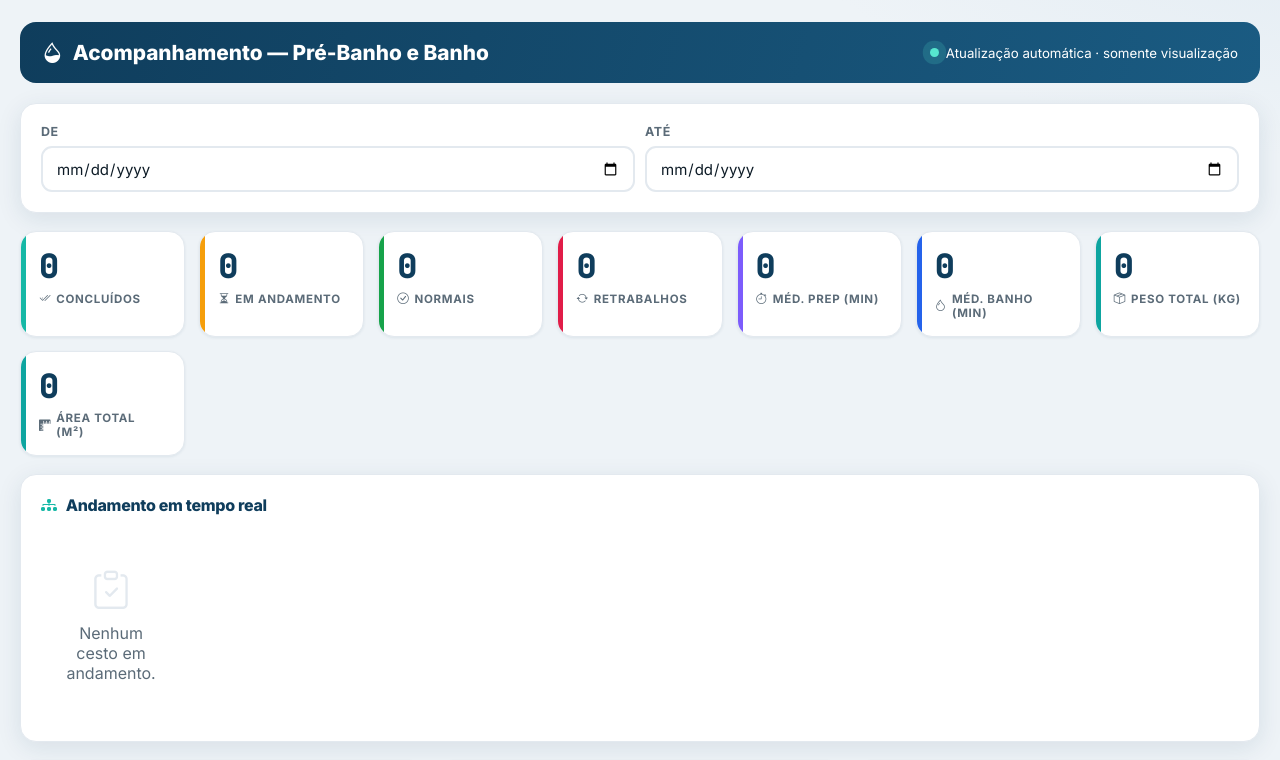
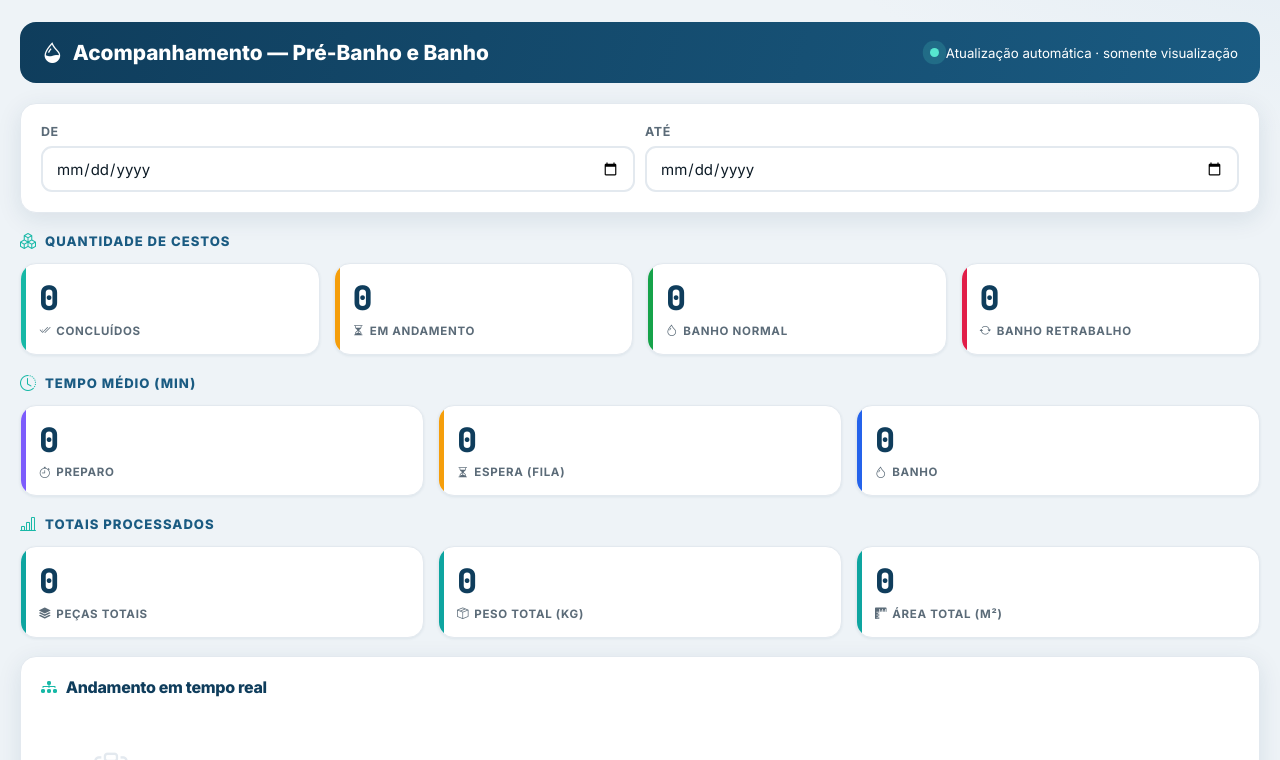
Before and after one commit to gu1001216-arch/BANHOFINAL, a Flask app: page /painel in a window 1280 px wide. Shown: the top 760 px of the page. Run offline with Flask 3, Linux system fonts and the light colour scheme; data that the repository does not hold is empty.

Commit message:
Add files via upload

```diff
--- a/app.py
+++ b/app.py
@@ -364,6 +364,10 @@ class Card(Base):
             peso_total += p_unit * q
         pausas = _pausas_resumo(self.pausas_json)
         total_pausa_min = round(pausas['total_seg'] / 60, 1)
+        # tempo de espera = início do banho − fim da preparação (parado na fila)
+        espera_min = 0.0
+        if self.banho_inicio and self.prep_fim:
+            espera_min = round(max(0, (self.banho_inicio - self.prep_fim).total_seconds()) / 60, 1)
         return {
             'id': self.id, 'estado': self.estado,
             'numero_cesto': self.numero_cesto,
@@ -380,8 +384,11 @@ class Card(Base):
             'operador_banho_inicio': self.operador_banho_inicio or self.operador_banho or '',
             'operador_banho_fim': self.operador_banho_fim or '',
             'prep_inicio': fmt(self.prep_inicio), 'prep_fim': fmt(self.prep_fim),
+            'prep_inicio_data': fmt_data(self.prep_inicio), 'prep_inicio_hora': fmt_hora(self.prep_inicio),
+            'prep_fim_data': fmt_data(self.prep_fim), 'prep_fim_hora': fmt_hora(self.prep_fim),
             'prep_minutos': round(self.prep_minutos or 0, 1),
             'total_pausa_min': total_pausa_min,
+            'espera_min': espera_min,
             'banho_inicio': fmt(self.banho_inicio), 'banho_fim': fmt(self.banho_fim),
             'banho_inicio_data': fmt_data(self.banho_inicio),
             'banho_inicio_hora': fmt_hora(self.banho_inicio),
@@ -956,12 +963,22 @@ def _coletar_dados(de=None, ate=None):
         ativos = db.query(Card).filter(Card.estado.in_(ESTADOS_ATIVOS)).order_by(Card.id.desc()).all()
         normais = sum(1 for c in cards if c.tipo == 'Normal')
         retrab = sum(1 for c in cards if c.tipo == 'Retrabalho')
+        # banho normal/retrabalho = TODOS (em andamento + concluídos) daquele tipo
+        todos_para_tipo = list(cards) + list(ativos)
+        banho_normal = sum(1 for c in todos_para_tipo if c.tipo == 'Normal')
+        banho_retrab = sum(1 for c in todos_para_tipo if c.tipo == 'Retrabalho')
         tp = [c.prep_minutos for c in cards if c.prep_minutos]
         tb = [c.banho_minutos for c in cards if c.banho_minutos]
+        # tempo de espera (fila) = início banho − fim preparação
+        esperas = []
+        for c in cards:
+            if c.banho_inicio and c.prep_fim:
+                esperas.append(max(0, (c.banho_inicio - c.prep_fim).total_seconds()) / 60)
         por_proc, por_dia = {}, {}
         peso_por_dia, area_por_dia = {}, {}
         peso_total_geral = 0.0
         area_total_geral = 0.0
+        pecas_total_geral = 0
         for c in cards:
             p = c.processo or 'Sem processo'
             por_proc[p] = por_proc.get(p, 0) + 1
@@ -972,15 +989,19 @@ def _coletar_dados(de=None, ate=None):
             area_por_dia[dia] = round(area_por_dia.get(dia, 0) + dd['area_total'], 3)
             peso_total_geral += dd['peso_total']
             area_total_geral += dd['area_total']
+            pecas_total_geral += dd['qtd_total']
         return {
             'total': len(cards), 'normais': normais, 'retrabalhos': retrab,
             'em_andamento': len(ativos),
+            'banho_normal': banho_normal, 'banho_retrabalho': banho_retrab,
             'media_prep': round(sum(tp) / len(tp), 1) if tp else 0,
             'media_banho': round(sum(tb) / len(tb), 1) if tb else 0,
+            'media_espera': round(sum(esperas) / len(esperas), 1) if esperas else 0,
             'por_processo': por_proc, 'por_dia': por_dia,
             'peso_por_dia': peso_por_dia, 'area_por_dia': area_por_dia,
             'peso_total_geral': round(peso_total_geral, 1),
             'area_total_geral': round(area_total_geral, 2),
+            'pecas_total_geral': pecas_total_geral,
             'ativos': [c.to_dict() for c in ativos],
             'registros': [c.to_dict() for c in sorted(cards, key=lambda x: x.id, reverse=True)[:200]],
         }
@@ -1038,9 +1059,11 @@ def _gerar_excel(tipo):
             headers = ['ID', 'Cesto', 'OP (Ordem)', 'Código', 'Texto breve', 'Qtd',
                        'Área total (m²)', 'Peso total (kg)',
                        'Processo', 'Tipo', 'Operador Prep', 'Nº oper.',
-                       'Início', 'Fim', 'Tempo prep (min)', 'Tempo parada (min)',
+                       'Início Prep - Data', 'Início Prep - Hora',
+                       'Fim Prep - Data', 'Fim Prep - Hora',
+                       'Tempo prep (min)', 'Tempo parada (min)',
                        'Pausas (por motivo)', 'Observação']
-            larg = [6, 7, 14, 14, 30, 7, 14, 14, 22, 12, 18, 9, 19, 19, 13, 14, 30, 28]
+            larg = [6, 7, 14, 14, 30, 7, 14, 14, 22, 12, 18, 9, 16, 14, 16, 14, 13, 14, 30, 28]
 
         elif tipo == 'banho':
             ws.title = 'Banho'
@@ -1048,10 +1071,11 @@ def _gerar_excel(tipo):
                        'Área total (m²)', 'Peso total (kg)',
                        'Processo', 'Tipo',
                        'Operador Banho Início', 'Operador Banho Fim',
+                       'Fim Prep - Data', 'Fim Prep - Hora',
                        'Início Banho - Data', 'Início Banho - Hora',
                        'Final Banho - Data', 'Final Banho - Hora',
-                       'Tempo banho (min)', 'Observação banho']
-            larg = [6, 7, 14, 14, 30, 7, 14, 14, 22, 12, 20, 20, 16, 14, 16, 14, 14, 28]
+                       'Tempo espera (min)', 'Tempo banho (min)', 'Observação banho']
+            larg = [6, 7, 14, 14, 30, 7, 14, 14, 22, 12, 20, 20, 16, 14, 16, 14, 16, 14, 14, 14, 28]
 
         else:  # geral
             ws.title = 'Geral'
@@ -1059,13 +1083,16 @@ def _gerar_excel(tipo):
                        'Área total (m²)', 'Peso total (kg)',
                        'Processo', 'Tipo',
                        'Operador Prep', 'Nº oper.',
-                       'Início Prep', 'Fim Prep', 'Tempo prep (min)', 'Tempo parada (min)',
+                       'Início Prep - Data', 'Início Prep - Hora',
+                       'Fim Prep - Data', 'Fim Prep - Hora',
+                       'Tempo prep (min)', 'Tempo parada (min)',
                        'Operador Banho Início', 'Operador Banho Fim',
                        'Início Banho - Data', 'Início Banho - Hora',
                        'Final Banho - Data', 'Final Banho - Hora',
-                       'Tempo banho (min)', 'Total prep+banho (min)',
+                       'Tempo espera (min)', 'Tempo banho (min)', 'Total prep+banho (min)',
                        'Observação Prep', 'Observação Banho']
-            larg = [6, 7, 14, 14, 30, 7, 14, 14, 22, 12, 18, 9, 19, 19, 13, 14, 20, 20, 16, 14, 16, 14, 14, 16, 28, 28]
+            larg = [6, 7, 14, 14, 30, 7, 14, 14, 22, 12, 18, 9, 16, 14, 16, 14, 13, 14,
+                    20, 20, 16, 14, 16, 14, 14, 14, 16, 28, 28]
 
         _estilo_cabecalho(ws, headers)
 
@@ -1076,7 +1103,6 @@ def _gerar_excel(tipo):
             total_prep_banho = round((dd['prep_minutos'] or 0) + (dd['banho_minutos'] or 0), 1)
 
             for it in itens:
-                # peso/área da linha = unitário do código × quantidade do item
                 a_unit, p_unit = _area_peso_do_codigo(it.get('material', ''))
                 q_it = int(it.get('quantidade') or 0)
                 area_it = round(a_unit * q_it, 3)
@@ -1087,8 +1113,9 @@ def _gerar_excel(tipo):
                         it['texto_breve'], it['quantidade'], area_it, peso_it,
                         dd['processo'], dd['tipo'],
                         dd['operador_prep'], dd['n_operadores'],
-                        dd['prep_inicio'], dd['prep_fim'], dd['prep_minutos'],
-                        dd['total_pausa_min'],
+                        dd['prep_inicio_data'], dd['prep_inicio_hora'],
+                        dd['prep_fim_data'], dd['prep_fim_hora'],
+                        dd['prep_minutos'], dd['total_pausa_min'],
                         dd['pausas']['texto'], dd['observacao']
                     ])
                 elif tipo == 'banho':
@@ -1097,9 +1124,10 @@ def _gerar_excel(tipo):
                         it['texto_breve'], it['quantidade'], area_it, peso_it,
                         dd['processo'], dd['tipo'],
                         dd['operador_banho_inicio'], dd['operador_banho_fim'],
+                        dd['prep_fim_data'], dd['prep_fim_hora'],
                         dd['banho_inicio_data'], dd['banho_inicio_hora'],
                         dd['banho_fim_data'], dd['banho_fim_hora'],
-                        dd['banho_minutos'], dd['obs_banho']
+                        dd['espera_min'], dd['banho_minutos'], dd['obs_banho']
                     ])
                 else:  # geral
                     ws.append([
@@ -1107,12 +1135,13 @@ def _gerar_excel(tipo):
                         it['texto_breve'], it['quantidade'], area_it, peso_it,
                         dd['processo'], dd['tipo'],
                         dd['operador_prep'], dd['n_operadores'],
-                        dd['prep_inicio'], dd['prep_fim'], dd['prep_minutos'],
-                        dd['total_pausa_min'],
+                        dd['prep_inicio_data'], dd['prep_inicio_hora'],
+                        dd['prep_fim_data'], dd['prep_fim_hora'],
+                        dd['prep_minutos'], dd['total_pausa_min'],
                         dd['operador_banho_inicio'], dd['operador_banho_fim'],
                         dd['banho_inicio_data'], dd['banho_inicio_hora'],
                         dd['banho_fim_data'], dd['banho_fim_hora'],
-                        dd['banho_minutos'], total_prep_banho,
+                        dd['espera_min'], dd['banho_minutos'], total_prep_banho,
                         dd['observacao'], dd['obs_banho']
                     ])
 
--- a/static/dash.js
+++ b/static/dash.js
@@ -20,8 +20,12 @@ async function atualizar(){
   const r=await fetch(window.DASH_ENDPOINT+getRange());
   const d=await r.json();
   set('kTotal',d.total); set('kAnd',d.em_andamento);
+  set('kBanhoNormal',d.banho_normal!==undefined?d.banho_normal:d.normais);
+  set('kBanhoRetrab',d.banho_retrabalho!==undefined?d.banho_retrabalho:d.retrabalhos);
   set('kNormais',d.normais); set('kRetrab',d.retrabalhos);
   set('kPrep',d.media_prep); set('kBanho',d.media_banho);
+  set('kEspera',d.media_espera!==undefined?d.media_espera:0);
+  set('kPecas',d.pecas_total_geral!==undefined?d.pecas_total_geral:0);
   set('kPeso',d.peso_total_geral!==undefined?d.peso_total_geral:0);
   set('kArea',d.area_total_geral!==undefined?d.area_total_geral:0);
   renderAtivos(d.ativos);
--- a/static/style.css
+++ b/static/style.css
@@ -232,11 +232,9 @@ textarea.input{min-height:auto;resize:vertical;}
 .filter-bar{display:grid;gap:10px;grid-template-columns:repeat(auto-fit,minmax(150px,1fr));margin-bottom:16px;}
 
 /* ── Modal ───────────────────────────────────────────────────── */
-.modal-overlay{position:fixed;inset:0;background:rgba(13,27,38,.55);backdrop-filter:blur(3px);z-index:100;display:none;align-items:flex-end;justify-content:center;padding:0;}
+.modal-overlay{position:fixed;inset:0;background:rgba(13,27,38,.55);backdrop-filter:blur(3px);z-index:100;display:none;align-items:center;justify-content:center;padding:16px;}
 .modal-overlay.open{display:flex;}
-@media(min-width:640px){.modal-overlay{align-items:center;padding:20px;}}
-.modal{background:#fff;width:100%;max-width:560px;border-radius:var(--r-lg) var(--r-lg) 0 0;max-height:94vh;overflow-y:auto;box-shadow:var(--shadow-lg);animation:slideUp .22s ease;}
-@media(min-width:640px){.modal{border-radius:var(--r-lg);}}
+.modal{background:#fff;width:100%;max-width:560px;border-radius:var(--r-lg);max-height:90vh;overflow-y:auto;box-shadow:var(--shadow-lg);animation:slideUp .22s ease;}
 @keyframes slideUp{from{transform:translateY(40px);opacity:.6;}to{transform:translateY(0);opacity:1;}}
 .modal-head{position:sticky;top:0;background:linear-gradient(105deg,var(--aco-900),var(--aco-700));color:#fff;padding:18px 22px;display:flex;align-items:center;justify-content:space-between;}
 .modal-head h5{font-weight:800;font-size:1.1rem;display:flex;align-items:center;gap:9px;}
@@ -373,3 +371,13 @@ textarea.input{min-height:auto;resize:vertical;}
 /* evita que qualquer container estoure a largura da tela */
 .page,.panel,.flow-card,.kpi,.chart-box{max-width:100%;}
 img,canvas{max-width:100%;}
+
+/* ── Títulos de área no dashboard ───────────────────────────── */
+.area-titulo{font-size:.82rem;font-weight:800;text-transform:uppercase;letter-spacing:1px;color:var(--aco-700);margin:6px 0 12px;display:flex;align-items:center;gap:8px;}
+.area-titulo i{color:var(--aqua);font-size:1rem;}
+.area-titulo:not(:first-child){margin-top:8px;}
+
+/* ── Seletor de layout (tela do banho) ──────────────────────── */
+.layout-sel{display:flex;gap:8px;flex-wrap:wrap;margin-bottom:16px;}
+.layout-btn{padding:9px 16px;border:2px solid var(--line);border-radius:10px;background:#fff;font-family:inherit;font-weight:700;font-size:.85rem;color:var(--slate);cursor:pointer;transition:.15s;display:flex;align-items:center;gap:6px;}
+.layout-btn.active{border-color:var(--sky);background:var(--sky-soft);color:#1d4ed8;}
--- a/templates/painel.html
+++ b/templates/painel.html
@@ -22,13 +22,24 @@
     </div>
   </div>
 
+  <div class="area-titulo"><i class="bi bi-boxes"></i>Quantidade de cestos</div>
   <div class="kpi-row">
     <div class="kpi"><div class="kpi-val" id="kTotal">0</div><div class="kpi-lbl"><i class="bi bi-check2-all"></i>Concluídos</div></div>
     <div class="kpi k-amber"><div class="kpi-val" id="kAnd">0</div><div class="kpi-lbl"><i class="bi bi-hourglass-split"></i>Em andamento</div></div>
-    <div class="kpi k-green"><div class="kpi-val" id="kNormais">0</div><div class="kpi-lbl"><i class="bi bi-check-circle"></i>Normais</div></div>
-    <div class="kpi k-red"><div class="kpi-val" id="kRetrab">0</div><div class="kpi-lbl"><i class="bi bi-arrow-repeat"></i>Retrabalhos</div></div>
-    <div class="kpi k-violet"><div class="kpi-val" id="kPrep">0</div><div class="kpi-lbl"><i class="bi bi-stopwatch"></i>Méd. prep (min)</div></div>
-    <div class="kpi k-sky"><div class="kpi-val" id="kBanho">0</div><div class="kpi-lbl"><i class="bi bi-droplet"></i>Méd. banho (min)</div></div>
+    <div class="kpi k-green"><div class="kpi-val" id="kBanhoNormal">0</div><div class="kpi-lbl"><i class="bi bi-droplet"></i>Banho normal</div></div>
+    <div class="kpi k-red"><div class="kpi-val" id="kBanhoRetrab">0</div><div class="kpi-lbl"><i class="bi bi-arrow-repeat"></i>Banho retrabalho</div></div>
+  </div>
+
+  <div class="area-titulo"><i class="bi bi-clock-history"></i>Tempo médio (min)</div>
+  <div class="kpi-row">
+    <div class="kpi k-violet"><div class="kpi-val" id="kPrep">0</div><div class="kpi-lbl"><i class="bi bi-stopwatch"></i>Preparo</div></div>
+    <div class="kpi k-amber"><div class="kpi-val" id="kEspera">0</div><div class="kpi-lbl"><i class="bi bi-hourglass-split"></i>Espera (fila)</div></div>
+    <div class="kpi k-sky"><div class="kpi-val" id="kBanho">0</div><div class="kpi-lbl"><i class="bi bi-droplet"></i>Banho</div></div>
+  </div>
+
+  <div class="area-titulo"><i class="bi bi-bar-chart-line"></i>Totais processados</div>
+  <div class="kpi-row">
+    <div class="kpi k-teal"><div class="kpi-val" id="kPecas">0</div><div class="kpi-lbl"><i class="bi bi-stack"></i>Peças totais</div></div>
     <div class="kpi k-teal"><div class="kpi-val" id="kPeso">0</div><div class="kpi-lbl"><i class="bi bi-box-seam"></i>Peso total (kg)</div></div>
     <div class="kpi k-teal"><div class="kpi-val" id="kArea">0</div><div class="kpi-lbl"><i class="bi bi-rulers"></i>Área total (m²)</div></div>
   </div>
```
Also changed, not shown: templates/banho.html (+21 -3 lines), templates/dashboard.html (+18 -4 lines).
